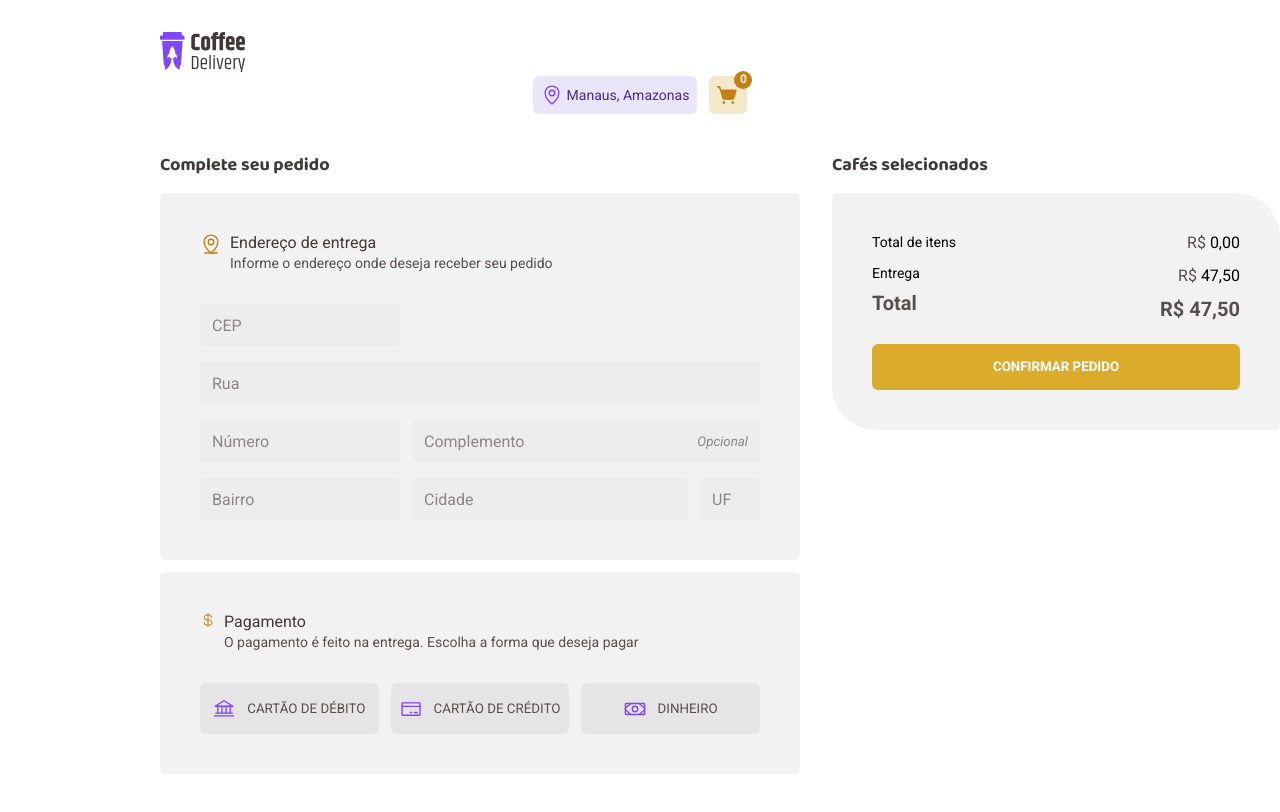
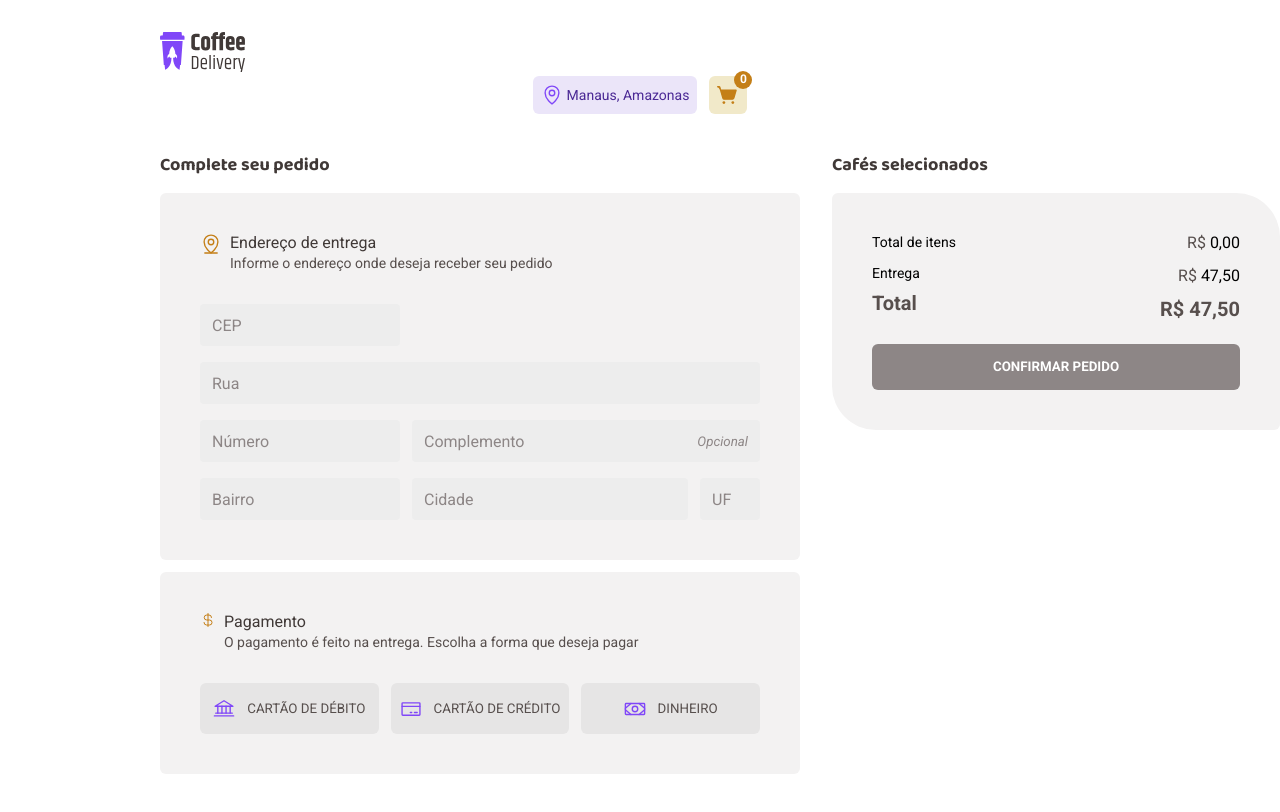
Before and after one commit to dev-alves/coffee-delivery, a React (Vite) app: page /cart in a window 1280 px wide. Shown: the top 812 px of the page. Built offline with nearby package versions, Linux system fonts and the light colour scheme; the HTML template or start-up script is replaced by a standard one.

Commit message:
adiciona validação no botão

```diff
--- a/src/components/Primary/index.tsx
+++ b/src/components/Primary/index.tsx
@@ -4,15 +4,17 @@ interface ButtonPrimaryProps {
   text: string
   upperCase?: boolean
   handleSubmit: () => void
+  disabled?: boolean
 }
 
 export function ButtonPrimary({
   handleSubmit,
   text,
   upperCase = true,
+  disabled = false,
 }: ButtonPrimaryProps) {
   return (
-    <Button onClick={handleSubmit}>
+    <Button onClick={handleSubmit} disabled={disabled}>
       {upperCase ? text.toUpperCase() : text}
     </Button>
   )
--- a/src/components/Primary/styles.ts
+++ b/src/components/Primary/styles.ts
@@ -17,10 +17,12 @@ export const Button = styled(BaseLabelButton)`
   line-height: ${(props) => props.theme['button-g-bold'].lineHeight};
   color: ${(props) => props.theme['base-white']};
   font-weight: ${(props) => props.theme['button-g-bold'].weight};
-  background: ${(props) => props.theme.yellow};
+  background: ${(props) =>
+    props.disabled ? props.theme['base-label'] : props.theme.yellow};
   transition: 0.3s;
 
   &:hover {
-    background: ${(props) => props.theme['yellow-dark']};
+    background: ${(props) =>
+      props.disabled ? props.theme['base-label'] : props.theme['yellow-dark']};
   }
 `
--- a/src/pages/Cart/index.tsx
+++ b/src/pages/Cart/index.tsx
@@ -54,8 +54,10 @@ export function Cart() {
   })
   const {
     handleSubmit,
-    formState: { errors },
+    formState: { errors, isValid },
   } = methods
+
+  const isValidToSubmitForm = isValid && coffes.length > 0
 
   const formatterBR = new Intl.NumberFormat('pt-BR', {
     style: 'currency',
@@ -261,6 +263,7 @@ export function Cart() {
               </FooterContainer>
               <FooterButtonSubmitContainer>
                 <ButtonPrimary
+                  disabled={!isValidToSubmitForm}
                   text="Confirmar pedido"
                   handleSubmit={handleSubmit(handleSubmitForm)}
                 />
```
